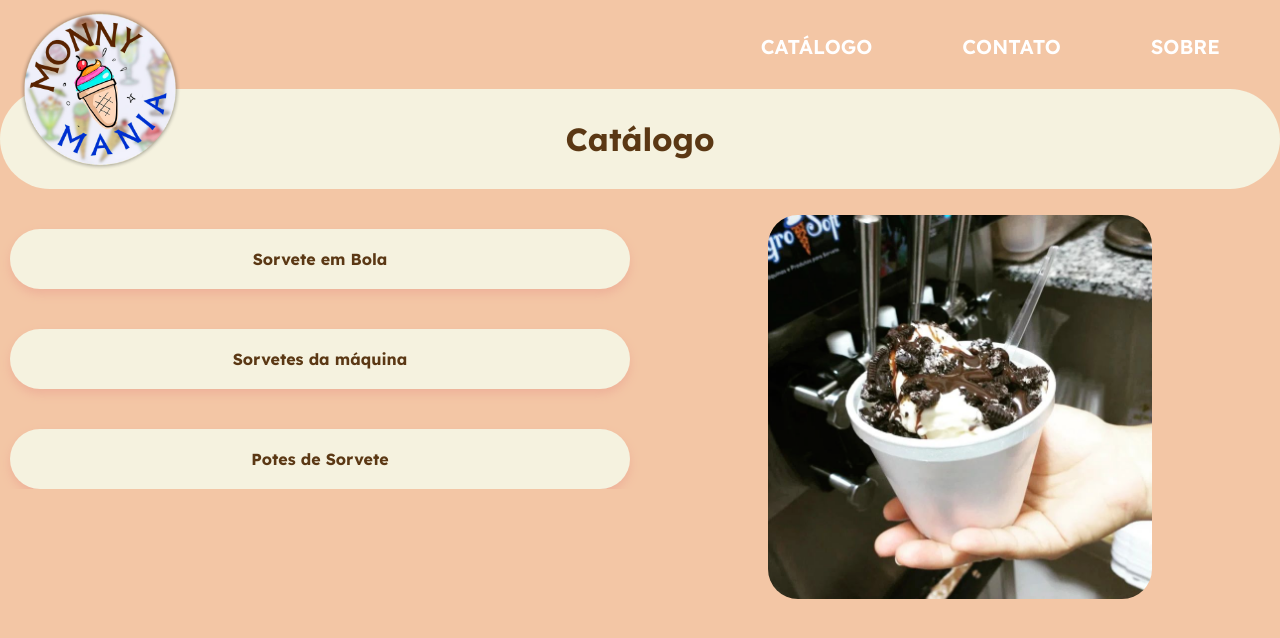
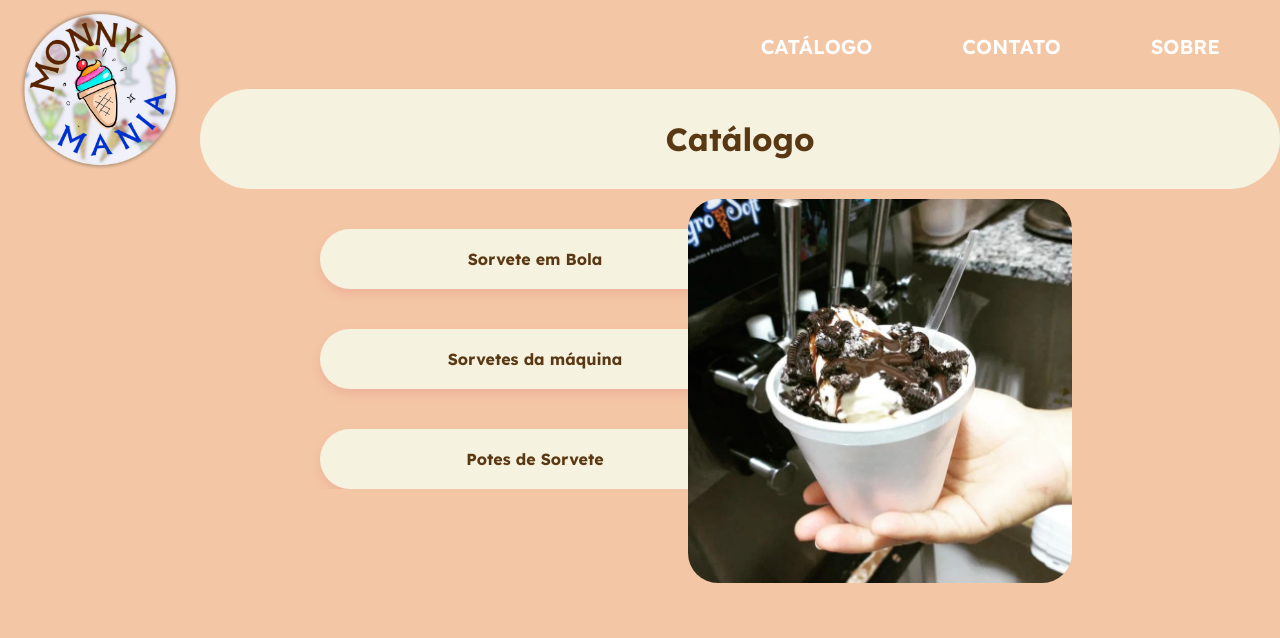
Before and after one commit to worstmetrics/projetomonnymania, a plain HTML site: page catalogo.html in a window 1280 px wide. Drawn offline with Linux system fonts and the light colour scheme.

Commit message:
fix all things

```diff
--- a/catalogo.html
+++ b/catalogo.html
@@ -20,17 +20,28 @@
 
         <a href=""></a>
 
+
+
         <ul>
             <li><a href="sobre.html">SOBRE</a></li>
             <li><a href="contato.html">CONTATO</a></li>
             <li><a href="catalogo.html">CATÁLOGO</a></li>
         </ul>
 
+        <div id="backgroundcircle">
+
+        </div>
+
     </div>
-<div id="container">
+
+
+
+
     <div class="catalogo">
         <h1>Catálogo</h1>
     </div>
+
+    <div id="container">
 
     <div class="secao">
         <ul>
@@ -41,8 +52,12 @@
         </ul>
     </div>
 
+
+
     <img id="instagram" src="/assets/279387858_112187844812013_1654222633296914970_n.png" alt="">
+
 </div>
+
 
 </body>
 </html>
--- a/stylecatalogo.css
+++ b/stylecatalogo.css
@@ -13,6 +13,7 @@ body{
     font-family: 'Lexend', sans-serif;
     background-size:100%;
     background-color: #f3c6a5;
+    overflow-x: hidden;
 
 
 
@@ -39,7 +40,7 @@ a{
 }
 
 .home{
-    position: sticky;
+    position: relative;
     position: -webkit-sticky;
     overflow: visible;
 }
@@ -47,7 +48,7 @@ a{
 #monnymania{
     width: 200px;
     float: left;
-    position: absolute;
+    position: relative;
 
 
 }
@@ -62,7 +63,8 @@ p{
 
 #container{
     overflow:visible;
-
+    position: relative;
+    right: 80px
 
 }
 
@@ -84,6 +86,7 @@ p{
     width: 50%;
     height: 100%;
 
+
 }
 
 .secao a{
@@ -97,7 +100,7 @@ p{
     border-radius: 100px;
     margin-top: 40px;
     padding: 20px;
-    margin-left: 10px;
+    margin-left: 200px;
     margin-right: 10px;
     box-shadow: 0px 5px 10px #eeb29a;
     font-weight: bold;
@@ -114,8 +117,11 @@ p{
     height: 30%;
     float: right;
     margin: 2% 10% 0 0;
+    position: relative;
+    bottom: 320px;
 
 }
+
 
 
 
```
